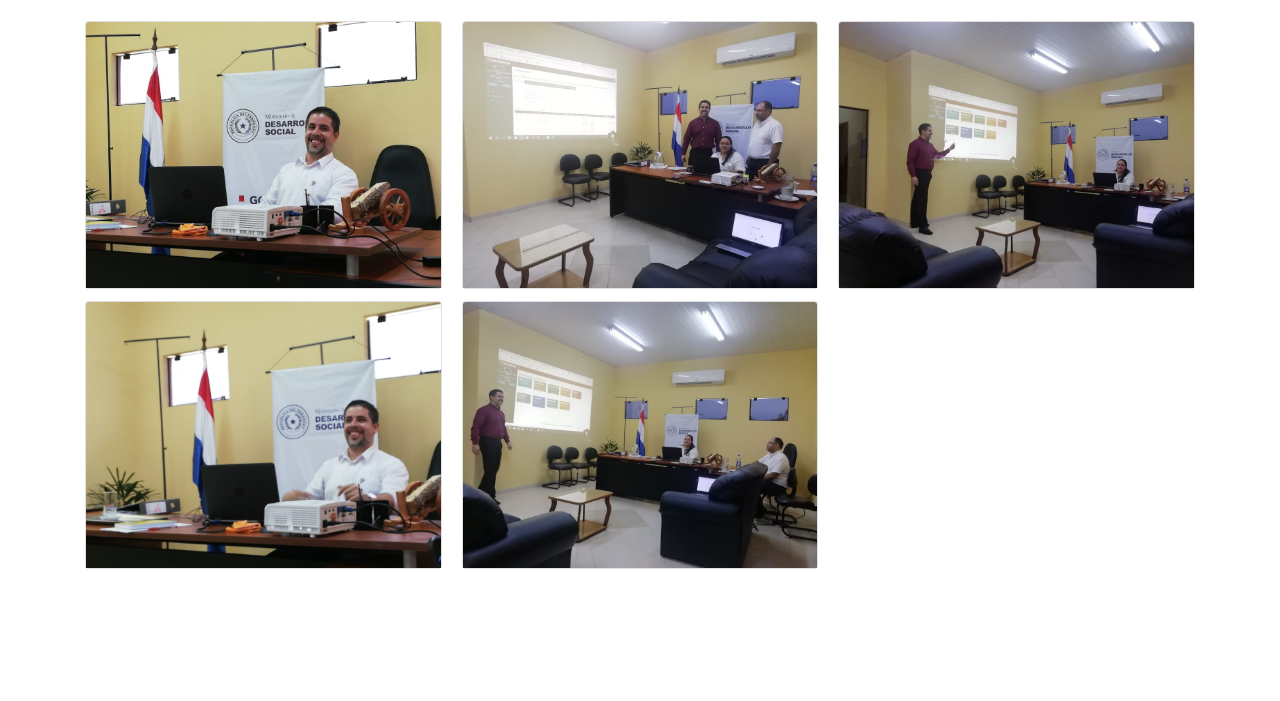
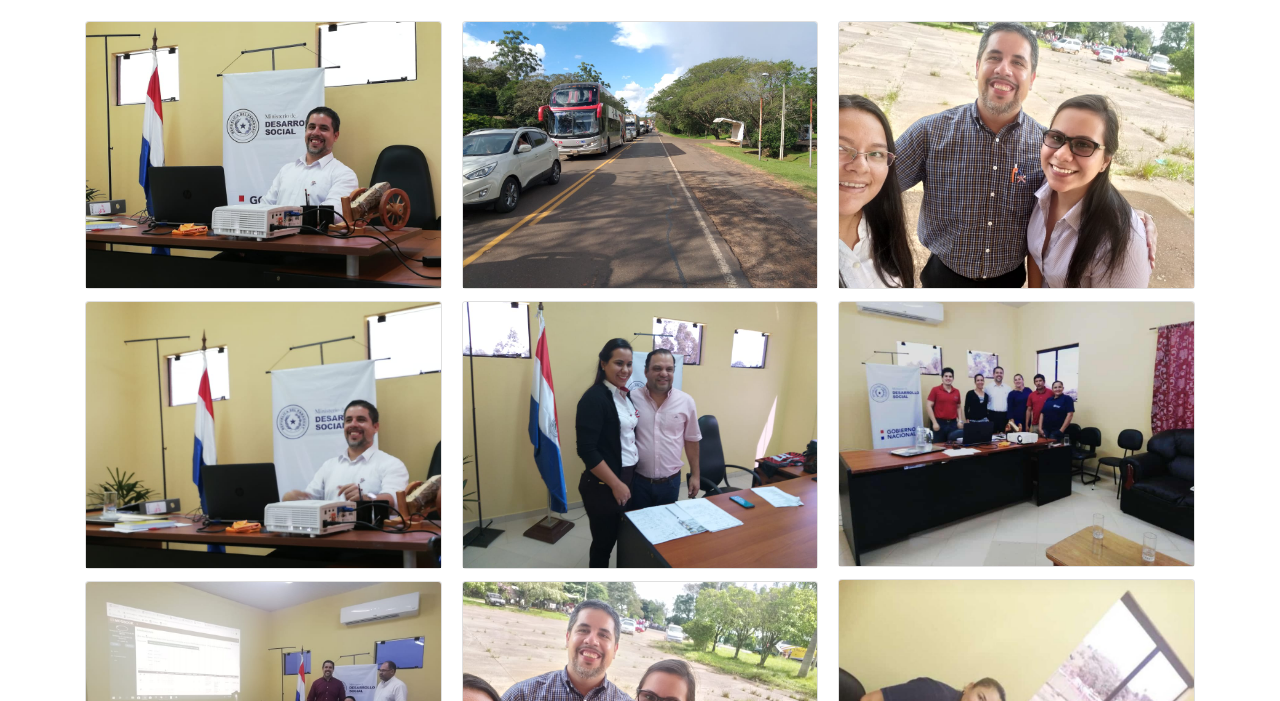
Before and after one commit to moralestortella/capacitaciones, a plain HTML site: page index.html in a window 1280 px wide. Shown: the part 94-795 px from the top of the page. Drawn offline with nearby package versions, Linux system fonts and the light colour scheme.

Commit message:
cambio arreglo
se agregan mas imagenes al arreglo

```diff
--- a/index.html
+++ b/index.html
@@ -43,7 +43,7 @@
 
 
         <script>
-            var imagenes = [1, 2, 3, 4, 5];
+            var imagenes = [1, 2, 3, 4, 5,6,7,8,9,10,11,12,13,14,15,16,17];
             var galeria = document.getElementById('galeria');
 
             for (imagen of imagenes) {
```
